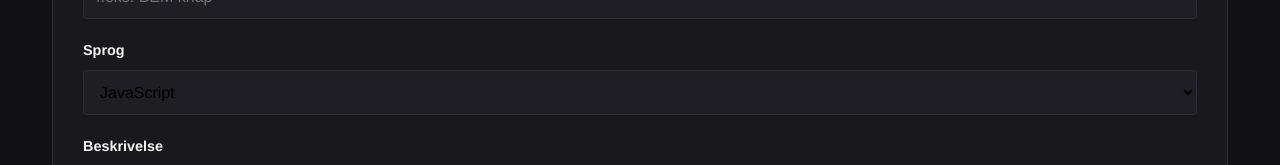
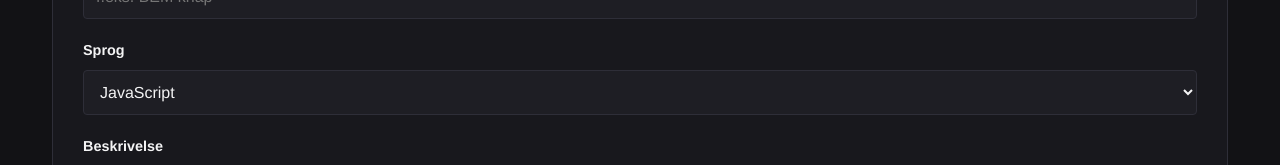
Before and after one commit to CEFaester/frontend-code-vault, a Vue app: page /tilfoej in a window 1280 px wide. Shown: the part 252-417 px from the top of the page. Built offline with nearby package versions, Linux system fonts and the light colour scheme.

Commit message:
Fikset farver

```diff
--- a/src/views/AddView.vue
+++ b/src/views/AddView.vue
@@ -122,6 +122,7 @@ const saveSnippet = async () => {
     padding: 12px;
     border: 1px solid $color-border;
     border-radius: $border-radius-sm;
+    color: $color-primary;
     font-family: inherit;
     font-size: 1rem;
     background-color: $color-surface;
@@ -142,7 +143,7 @@ const saveSnippet = async () => {
     margin-top: 10px;
     padding: 12px 24px;
     background-color: $color-accent;
-    color: white;
+    color: $color-primary;
     border: none;
     border-radius: $border-radius-sm;
     font-size: 1rem;
```
